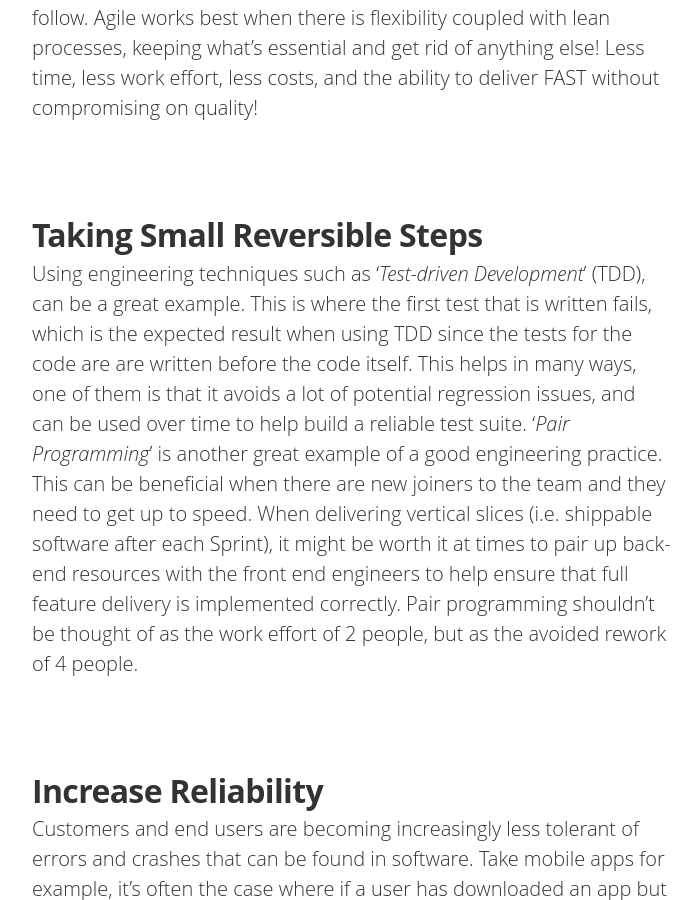
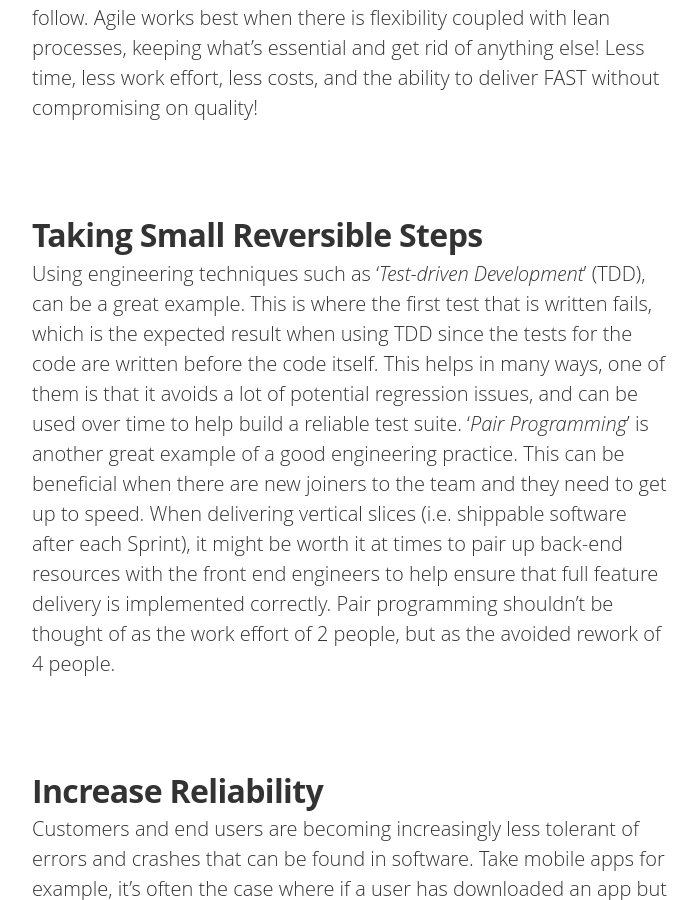
Before and after one commit to IamJackReed/JackReed, a Jekyll site: the page built from _posts/2017-07-28-customers-and-quality-are-even-more-important-than-you-think.markdown, in a window 1280 px wide and 900 px high, scrolled down 1942 px. Shown: the whole window, without its empty margins (288-986 px from the left). Built offline with Jekyll 4.4.1, drawn with Linux system fonts in a browser that asks for light colours; nearby versions of some CDN libraries; some web fonts are replaced; comment, search, counter and statistics services are not loaded.

Commit message:
Update 2017-07-28-customers-and-quality-are-even-more-important-than-you-think.markdown

```diff
--- a/_posts/2017-07-28-customers-and-quality-are-even-more-important-than-you-think.markdown
+++ b/_posts/2017-07-28-customers-and-quality-are-even-more-important-than-you-think.markdown
@@ -16,7 +16,7 @@ image2: /assets/article_images/2017-07-28-customers-and-quality-are-even-more-im
 
 
 # Taking Small Reversible Steps
-<span style="color:#00000; font-family: 'open sans'; font-size: 1em; font-size: 20px; font-weight: 200; hyphens: none;">Using engineering techniques such as '_Test-driven Development_' (TDD), can be a great example. This is where the first test that is written fails, which is the expected result when using TDD since the tests for the code are are written before the code itself. This helps in many ways, one of them is that it avoids a lot of potential regression issues, and can be used over time to help build a reliable test suite. '_Pair Programming_' is another great example of a good engineering practice. This can be beneficial when there are new joiners to the team and they need to get up to speed. When delivering vertical slices (i.e. shippable software after each Sprint), it might be worth it at times to pair up back-end resources with the front end engineers to help ensure that full feature delivery is implemented correctly. Pair programming shouldn't be thought of as the work effort of 2 people, but as the avoided rework of 4 people.<span style="color:#00000; font-family: 'open sans'; font-size: 1em; font-size: 20px; font-weight: 200; hyphens: none;">
+<span style="color:#00000; font-family: 'open sans'; font-size: 1em; font-size: 20px; font-weight: 200; hyphens: none;">Using engineering techniques such as '_Test-driven Development_' (TDD), can be a great example. This is where the first test that is written fails, which is the expected result when using TDD since the tests for the code are written before the code itself. This helps in many ways, one of them is that it avoids a lot of potential regression issues, and can be used over time to help build a reliable test suite. '_Pair Programming_' is another great example of a good engineering practice. This can be beneficial when there are new joiners to the team and they need to get up to speed. When delivering vertical slices (i.e. shippable software after each Sprint), it might be worth it at times to pair up back-end resources with the front end engineers to help ensure that full feature delivery is implemented correctly. Pair programming shouldn't be thought of as the work effort of 2 people, but as the avoided rework of 4 people.<span style="color:#00000; font-family: 'open sans'; font-size: 1em; font-size: 20px; font-weight: 200; hyphens: none;">
 
 # Increase Reliability
 <span style="color:#00000; font-family: 'open sans'; font-size: 1em; font-size: 20px; font-weight: 200; hyphens: none;">Customers and end users are becoming increasingly less tolerant of errors and crashes that can be found in software. Take mobile apps for example, it’s often the case where if a user has downloaded an app but it keeps freezing, fails to work, or is just incredibly slow, then the user will just end up deleting the app and start searching for another alternative. Using agile frameworks such as '_Scrum_', with it's multiple cycles of building, testing and quality assurance, enables the app developers to build in more quality and reliability through planned repeated cycles of testing within each Sprint cycle.<span style="color:#00000; font-family: 'open sans'; font-size: 1em; font-size: 20px; font-weight: 200; hyphens: none;">
```
